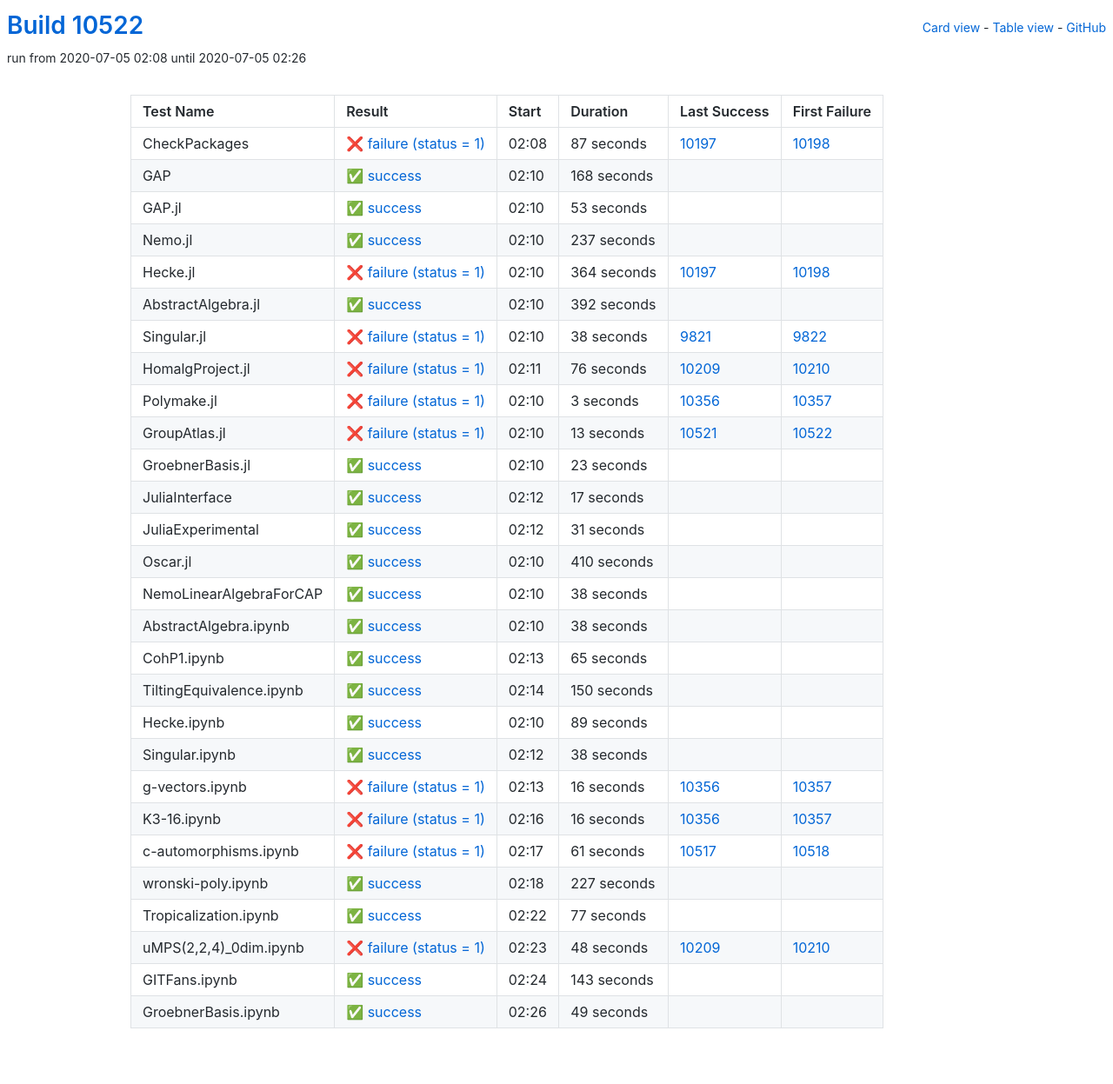
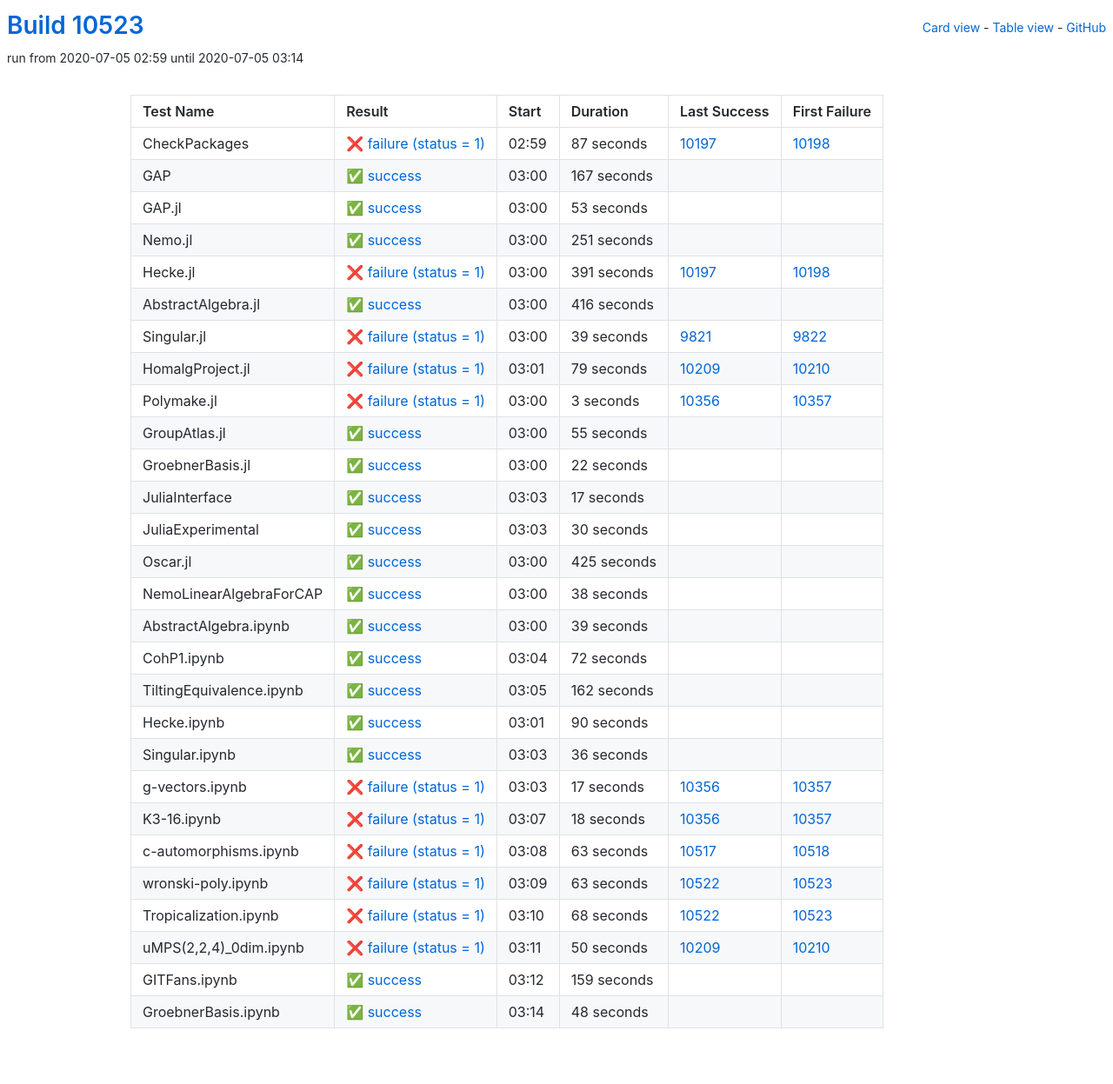
Before and after one commit to oscar-system/oscar-ci-status, a Jekyll site: the page built from table.html, in a window 1280 px wide. Shown: the whole page at 87% size. Built offline with Jekyll 4.4.1, drawn with Linux system fonts in a browser that asks for light colours.

Commit message:
Build #10523

```diff
--- a/_data/ci.yml
+++ b/_data/ci.yml
@@ -1,6 +1,6 @@
 ---
-build: 10522
-build_url: https://oscarci.mathematik.uni-kl.de/job/oscar/10522/
+build: 10523
+build_url: https://oscarci.mathematik.uni-kl.de/job/oscar/10523/
 job: oscar
 organization: oscar-system
 repo: oscar-ci-status
@@ -8,8 +8,8 @@
 tests:
 - name: CheckPackages
   id: checkpackages
-  log: https://oscarci.mathematik.uni-kl.de/job/oscar/10522/artifact/logs/build-10522/CheckPackages.log
-  start: 2020-07-05 02:08
+  log: https://oscarci.mathematik.uni-kl.de/job/oscar/10523/artifact/logs/build-10523/CheckPackages.log
+  start: 2020-07-05 02:59
   success: false
   exitcode: 1
   status: failure
@@ -20,20 +20,20 @@
   first_failure_url: https://oscarci.mathematik.uni-kl.de/job/oscar/10198/
 - name: GAP
   id: gap
-  log: https://oscarci.mathematik.uni-kl.de/job/oscar/10522/artifact/logs/build-10522/GAP.log
-  start: 2020-07-05 02:10
+  log: https://oscarci.mathematik.uni-kl.de/job/oscar/10523/artifact/logs/build-10523/GAP.log
+  start: 2020-07-05 03:00
   success: true
   exitcode: 0
   status: success
-  duration: 168
+  duration: 167
   last_success: false
   last_success_url:
   first_failure: false
   first_failure_url:
 - name: GAP.jl
   id: gap-jl
-  log: https://oscarci.mathematik.uni-kl.de/job/oscar/10522/artifact/logs/build-10522/GAP.jl.log
-  start: 2020-07-05 02:10
+  log: https://oscarci.mathematik.uni-kl.de/job/oscar/10523/artifact/logs/build-10523/GAP.jl.log
+  start: 2020-07-05 03:00
   success: true
   exitcode: 0
   status: success
@@ -44,68 +44,68 @@
   first_failure_url:
 - name: Nemo.jl
   id: nemo-jl
-  log: https://oscarci.mathematik.uni-kl.de/job/oscar/10522/artifact/logs/build-10522/Nemo.jl.log
-  start: 2020-07-05 02:10
+  log: https://oscarci.mathematik.uni-kl.de/job/oscar/10523/artifact/logs/build-10523/Nemo.jl.log
+  start: 2020-07-05 03:00
   success: true
   exitcode: 0
   status: success
-  duration: 237
+  duration: 251
   last_success: false
   last_success_url:
   first_failure: false
   first_failure_url:
 - name: Hecke.jl
   id: hecke-jl
-  log: https://oscarci.mathematik.uni-kl.de/job/oscar/10522/artifact/logs/build-10522/Hecke.jl.log
-  start: 2020-07-05 02:10
+  log: https://oscarci.mathematik.uni-kl.de/job/oscar/10523/artifact/logs/build-10523/Hecke.jl.log
+  start: 2020-07-05 03:00
   success: false
   exitcode: 1
   status: failure
-  duration: 364
+  duration: 391
   last_success: 10197
   last_success_url: https://oscarci.mathematik.uni-kl.de/job/oscar/10197/
   first_failure: 10198
   first_failure_url: https://oscarci.mathematik.uni-kl.de/job/oscar/10198/
 - name: AbstractAlgebra.jl
   id: abstractalgebra-jl
-  log: https://oscarci.mathematik.uni-kl.de/job/oscar/10522/artifact/logs/build-10522/AbstractAlgebra.jl.log
-  start: 2020-07-05 02:10
+  log: https://oscarci.mathematik.uni-kl.de/job/oscar/10523/artifact/logs/build-10523/AbstractAlgebra.jl.log
+  start: 2020-07-05 03:00
   success: true
   exitcode: 0
   status: success
-  duration: 392
+  duration: 416
   last_success: false
   last_success_url:
   first_failure: false
   first_failure_url:
 - name: Singular.jl
   id: singular-jl
-  log: https://oscarci.mathematik.uni-kl.de/job/oscar/10522/artifact/logs/build-10522/Singular.jl.log
-  start: 2020-07-05 02:10
+  log: https://oscarci.mathematik.uni-kl.de/job/oscar/10523/artifact/logs/build-10523/Singular.jl.log
+  start: 2020-07-05 03:00
   success: false
   exitcode: 1
   status: failure
-  duration: 38
+  duration: 39
   last_success: 9821
   last_success_url: https://oscarci.mathematik.uni-kl.de/job/oscar/9821/
   first_failure: 9822
   first_failure_url: https://oscarci.mathematik.uni-kl.de/job/oscar/9822/
 - name: HomalgProject.jl
   id: homalgproject-jl
-  log: https://oscarci.mathematik.uni-kl.de/job/oscar/10522/artifact/logs/build-10522/HomalgProject.jl.log
-  start: 2020-07-05 02:11
+  log: https://oscarci.mathematik.uni-kl.de/job/oscar/10523/artifact/logs/build-10523/HomalgProject.jl.log
+  start: 2020-07-05 03:01
   success: false
   exitcode: 1
   status: failure
-  duration: 76
+  duration: 79
   last_success: 10209
   last_success_url: https://oscarci.mathematik.uni-kl.de/job/oscar/10209/
   first_failure: 10210
   first_failure_url: https://oscarci.mathematik.uni-kl.de/job/oscar/10210/
 - name: Polymake.jl
   id: polymake-jl
-  log: https://oscarci.mathematik.uni-kl.de/job/oscar/10522/artifact/logs/build-10522/Polymake.jl.log
-  start: 2020-07-05 02:10
+  log: https://oscarci.mathematik.uni-kl.de/job/oscar/10523/artifact/logs/build-10523/Polymake.jl.log
+  start: 2020-07-05 03:00
   success: false
   exitcode: 1
   status: failure
@@ -116,32 +116,32 @@
   first_failure_url: https://oscarci.mathematik.uni-kl.de/job/oscar/10357/
 - name: GroupAtlas.jl
   id: groupatlas-jl
-  log: https://oscarci.mathematik.uni-kl.de/job/oscar/10522/artifact/logs/build-10522/GroupAtlas.jl.log
-  start: 2020-07-05 02:10
-  success: false
-  exitcode: 1
-  status: failure
-  duration: 13
-  last_success: 10521
-  last_success_url: https://oscarci.mathematik.uni-kl.de/job/oscar/10521/
-  first_failure: 10522
-  first_failure_url: https://oscarci.mathematik.uni-kl.de/job/oscar/10522/
-- name: GroebnerBasis.jl
-  id: groebnerbasis-jl
-  log: https://oscarci.mathematik.uni-kl.de/job/oscar/10522/artifact/logs/build-10522/GroebnerBasis.jl.log
-  start: 2020-07-05 02:10
+  log: https://oscarci.mathematik.uni-kl.de/job/oscar/10523/artifact/logs/build-10523/GroupAtlas.jl.log
+  start: 2020-07-05 03:00
   success: true
   exitcode: 0
   status: success
-  duration: 23
+  duration: 55
+  last_success: false
+  last_success_url:
+  first_failure: false
+  first_failure_url:
+- name: GroebnerBasis.jl
+  id: groebnerbasis-jl
+  log: https://oscarci.mathematik.uni-kl.de/job/oscar/10523/artifact/logs/build-10523/GroebnerBasis.jl.log
+  start: 2020-07-05 03:00
+  success: true
+  exitcode: 0
+  status: success
+  duration: 22
   last_success: false
   last_success_url:
   first_failure: false
   first_failure_url:
 - name: JuliaInterface
   id: juliainterface
-  log: https://oscarci.mathematik.uni-kl.de/job/oscar/10522/artifact/logs/build-10522/JuliaInterface.log
-  start: 2020-07-05 02:12
+  log: https://oscarci.mathematik.uni-kl.de/job/oscar/10523/artifact/logs/build-10523/JuliaInterface.log
+  start: 2020-07-05 03:03
   success: true
   exitcode: 0
   status: success
@@ -152,32 +152,32 @@
   first_failure_url:
 - name: JuliaExperimental
   id: juliaexperimental
-  log: https://oscarci.mathematik.uni-kl.de/job/oscar/10522/artifact/logs/build-10522/JuliaExperimental.log
-  start: 2020-07-05 02:12
+  log: https://oscarci.mathematik.uni-kl.de/job/oscar/10523/artifact/logs/build-10523/JuliaExperimental.log
+  start: 2020-07-05 03:03
   success: true
   exitcode: 0
   status: success
-  duration: 31
+  duration: 30
   last_success: false
   last_success_url:
   first_failure: false
   first_failure_url:
 - name: Oscar.jl
   id: oscar-jl
-  log: https://oscarci.mathematik.uni-kl.de/job/oscar/10522/artifact/logs/build-10522/Oscar.jl.log
-  start: 2020-07-05 02:10
+  log: https://oscarci.mathematik.uni-kl.de/job/oscar/10523/artifact/logs/build-10523/Oscar.jl.log
+  start: 2020-07-05 03:00
   success: true
   exitcode: 0
   status: success
-  duration: 410
+  duration: 425
   last_success: false
   last_success_url:
   first_failure: false
   first_failure_url:
 - name: NemoLinearAlgebraForCAP
   id: nemolinearalgebraforcap
-  log: https://oscarci.mathematik.uni-kl.de/job/oscar/10522/artifact/logs/build-10522/NemoLinearAlgebraForCAP.log
-  start: 2020-07-05 02:10
+  log: https://oscarci.mathematik.uni-kl.de/job/oscar/10523/artifact/logs/build-10523/NemoLinearAlgebraForCAP.log
+  start: 2020-07-05 03:00
   success: true
   exitcode: 0
   status: success
@@ -188,156 +188,156 @@
   first_failure_url:
 - name: AbstractAlgebra.ipynb
   id: abstractalgebra-ipynb
-  log: https://oscarci.mathematik.uni-kl.de/job/oscar/10522/artifact/logs/build-10522/AbstractAlgebra.ipynb.log
-  start: 2020-07-05 02:10
+  log: https://oscarci.mathematik.uni-kl.de/job/oscar/10523/artifact/logs/build-10523/AbstractAlgebra.ipynb.log
+  start: 2020-07-05 03:00
   success: true
   exitcode: 0
   status: success
-  duration: 38
+  duration: 39
   last_success: false
   last_success_url:
   first_failure: false
   first_failure_url:
 - name: CohP1.ipynb
   id: cohp1-ipynb
-  log: https://oscarci.mathematik.uni-kl.de/job/oscar/10522/artifact/logs/build-10522/CohP1.ipynb.log
-  start: 2020-07-05 02:13
+  log: https://oscarci.mathematik.uni-kl.de/job/oscar/10523/artifact/logs/build-10523/CohP1.ipynb.log
+  start: 2020-07-05 03:04
   success: true
   exitcode: 0
   status: success
-  duration: 65
+  duration: 72
   last_success: false
   last_success_url:
   first_failure: false
   first_failure_url:
 - name: TiltingEquivalence.ipynb
   id: tiltingequivalence-ipynb
-  log: https://oscarci.mathematik.uni-kl.de/job/oscar/10522/artifact/logs/build-10522/TiltingEquivalence.ipynb.log
-  start: 2020-07-05 02:14
+  log: https://oscarci.mathematik.uni-kl.de/job/oscar/10523/artifact/logs/build-10523/TiltingEquivalence.ipynb.log
+  start: 2020-07-05 03:05
   success: true
   exitcode: 0
   status: success
-  duration: 150
+  duration: 162
   last_success: false
   last_success_url:
   first_failure: false
   first_failure_url:
 - name: Hecke.ipynb
   id: hecke-ipynb
-  log: https://oscarci.mathematik.uni-kl.de/job/oscar/10522/artifact/logs/build-10522/Hecke.ipynb.log
-  start: 2020-07-05 02:10
+  log: https://oscarci.mathematik.uni-kl.de/job/oscar/10523/artifact/logs/build-10523/Hecke.ipynb.log
+  start: 2020-07-05 03:01
   success: true
   exitcode: 0
   status: success
-  duration: 89
+  duration: 90
   last_success: false
   last_success_url:
   first_failure: false
   first_failure_url:
 - name: Singular.ipynb
   id: singular-ipynb
-  log: https://oscarci.mathematik.uni-kl.de/job/oscar/10522/artifact/logs/build-10522/Singular.ipynb.log
-  start: 2020-07-05 02:12
+  log: https://oscarci.mathematik.uni-kl.de/job/oscar/10523/artifact/logs/build-10523/Singular.ipynb.log
+  start: 2020-07-05 03:03
   success: true
   exitcode: 0
   status: success
-  duration: 38
+  duration: 36
   last_success: false
   last_success_url:
   first_failure: false
   first_failure_url:
 - name: g-vectors.ipynb
   id: g-vectors-ipynb
-  log: https://oscarci.mathematik.uni-kl.de/job/oscar/10522/artifact/logs/build-10522/g-vectors.ipynb.log
-  start: 2020-07-05 02:13
+  log: https://oscarci.mathematik.uni-kl.de/job/oscar/10523/artifact/logs/build-10523/g-vectors.ipynb.log
+  start: 2020-07-05 03:03
   success: false
   exitcode: 1
   status: failure
-  duration: 16
+  duration: 17
   last_success: 10356
   last_success_url: https://oscarci.mathematik.uni-kl.de/job/oscar/10356/
   first_failure: 10357
   first_failure_url: https://oscarci.mathematik.uni-kl.de/job/oscar/10357/
 - name: K3-16.ipynb
   id: k3-16-ipynb
-  log: https://oscarci.mathematik.uni-kl.de/job/oscar/10522/artifact/logs/build-10522/K3-16.ipynb.log
-  start: 2020-07-05 02:16
+  log: https://oscarci.mathematik.uni-kl.de/job/oscar/10523/artifact/logs/build-10523/K3-16.ipynb.log
+  start: 2020-07-05 03:07
   success: false
   exitcode: 1
   status: failure
-  duration: 16
+  duration: 18
   last_success: 10356
   last_success_url: https://oscarci.mathematik.uni-kl.de/job/oscar/10356/
   first_failure: 10357
   first_failure_url: https://oscarci.mathematik.uni-kl.de/job/oscar/10357/
 - name: c-automorphisms.ipynb
   id: c-automorphisms-ipynb
-  log: https://oscarci.mathematik.uni-kl.de/job/oscar/10522/artifact/logs/build-10522/c-automorphisms.ipynb.log
-  start: 2020-07-05 02:17
+  log: https://oscarci.mathematik.uni-kl.de/job/oscar/10523/artifact/logs/build-10523/c-automorphisms.ipynb.log
+  start: 2020-07-05 03:08
   success: false
   exitcode: 1
   status: failure
-  duration: 61
+  duration: 63
   last_success: 10517
   last_success_url: https://oscarci.mathematik.uni-kl.de/job/oscar/10517/
   first_failure: 10518
   first_failure_url: https://oscarci.mathematik.uni-kl.de/job/oscar/10518/
 - name: wronski-poly.ipynb
   id: wronski-poly-ipynb
-  log: https://oscarci.mathematik.uni-kl.de/job/oscar/10522/artifact/logs/build-10522/wronski-poly.ipynb.log
-  start: 2020-07-05 02:18
-  success: true
-  exitcode: 0
-  status: success
-  duration: 227
-  last_success: false
-  last_success_url:
-  first_failure: false
-  first_failure_url:
-- name: Tropicalization.ipynb
-  id: tropicalization-ipynb
-  log: https://oscarci.mathematik.uni-kl.de/job/oscar/10522/artifact/logs/build-10522/Tropicalization.ipynb.log
-  start: 2020-07-05 02:22
-  success: true
-  exitcode: 0
-  status: success
-  duration: 77
-  last_success: false
-  last_success_url:
-  first_failure: false
-  first_failure_url:
-- name: uMPS(2,2,4)_0dim.ipynb
-  id: umps-2-2-4-0dim-ipynb
-  log: https://oscarci.mathematik.uni-kl.de/job/oscar/10522/artifact/logs/build-10522/uMPS-2-2-4-_0dim.ipynb.log
-  start: 2020-07-05 02:23
+  log: https://oscarci.mathematik.uni-kl.de/job/oscar/10523/artifact/logs/build-10523/wronski-poly.ipynb.log
+  start: 2020-07-05 03:09
   success: false
   exitcode: 1
   status: failure
-  duration: 48
+  duration: 63
+  last_success: 10522
+  last_success_url: https://oscarci.mathematik.uni-kl.de/job/oscar/10522/
+  first_failure: 10523
+  first_failure_url: https://oscarci.mathematik.uni-kl.de/job/oscar/10523/
+- name: Tropicalization.ipynb
+  id: tropicalization-ipynb
+  log: https://oscarci.mathematik.uni-kl.de/job/oscar/10523/artifact/logs/build-10523/Tropicalization.ipynb.log
+  start: 2020-07-05 03:10
+  success: false
+  exitcode: 1
+  status: failure
+  duration: 68
+  last_success: 10522
+  last_success_url: https://oscarci.mathematik.uni-kl.de/job/oscar/10522/
+  first_failure: 10523
+  first_failure_url: https://oscarci.mathematik.uni-kl.de/job/oscar/10523/
+- name: uMPS(2,2,4)_0dim.ipynb
+  id: umps-2-2-4-0dim-ipynb
+  log: https://oscarci.mathematik.uni-kl.de/job/oscar/10523/artifact/logs/build-10523/uMPS-2-2-4-_0dim.ipynb.log
+  start: 2020-07-05 03:11
+  success: false
+  exitcode: 1
+  status: failure
+  duration: 50
   last_success: 10209
   last_success_url: https://oscarci.mathematik.uni-kl.de/job/oscar/10209/
   first_failure: 10210
   first_failure_url: https://oscarci.mathematik.uni-kl.de/job/oscar/10210/
 - name: GITFans.ipynb
   id: gitfans-ipynb
-  log: https://oscarci.mathematik.uni-kl.de/job/oscar/10522/artifact/logs/build-10522/GITFans.ipynb.log
-  start: 2020-07-05 02:24
+  log: https://oscarci.mathematik.uni-kl.de/job/oscar/10523/artifact/logs/build-10523/GITFans.ipynb.log
+  start: 2020-07-05 03:12
   success: true
   exitcode: 0
   status: success
-  duration: 143
+  duration: 159
   last_success: false
   last_success_url:
   first_failure: false
   first_failure_url:
 - name: GroebnerBasis.ipynb
   id: groebnerbasis-ipynb
-  log: https://oscarci.mathematik.uni-kl.de/job/oscar/10522/artifact/logs/build-10522/GroebnerBasis.ipynb.log
-  start: 2020-07-05 02:26
+  log: https://oscarci.mathematik.uni-kl.de/job/oscar/10523/artifact/logs/build-10523/GroebnerBasis.ipynb.log
+  start: 2020-07-05 03:14
   success: true
   exitcode: 0
   status: success
-  duration: 49
+  duration: 48
   last_success: false
   last_success_url:
   first_failure: false
```
Also changed, not shown: README.md.
